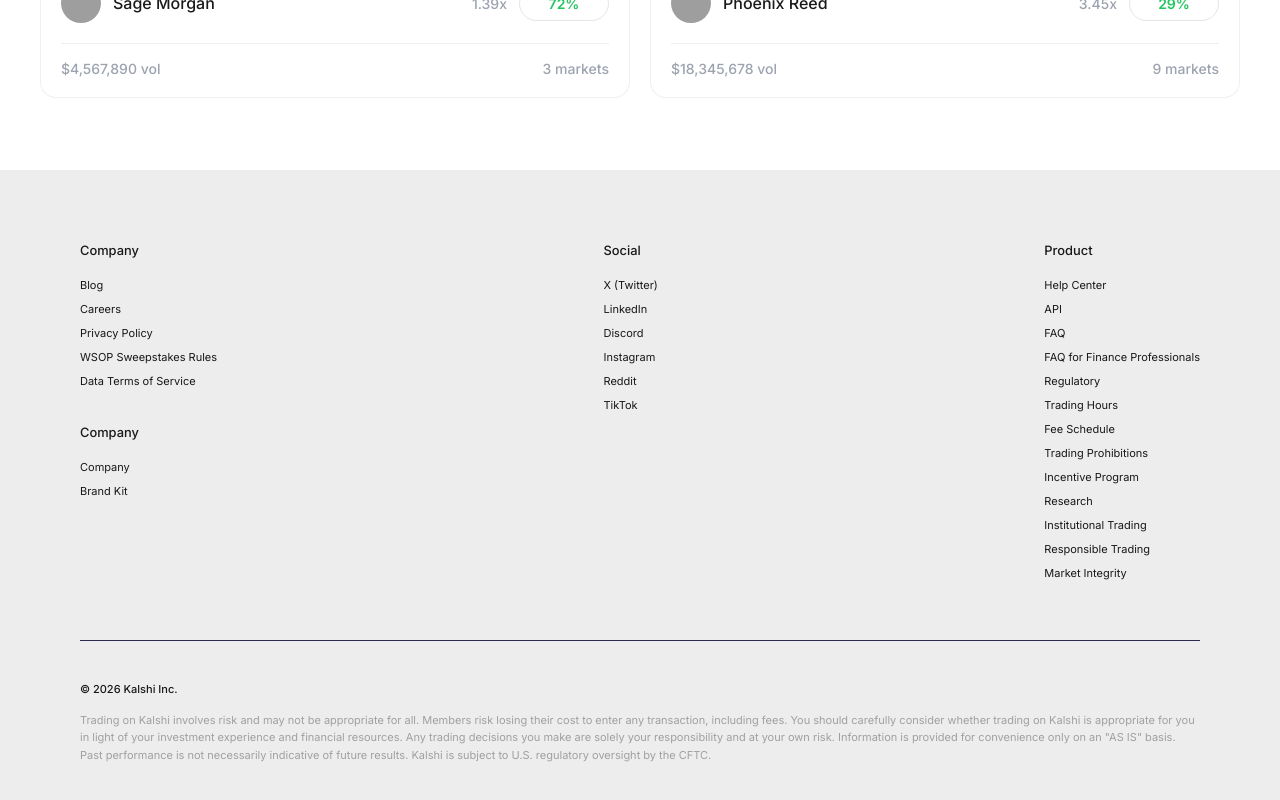
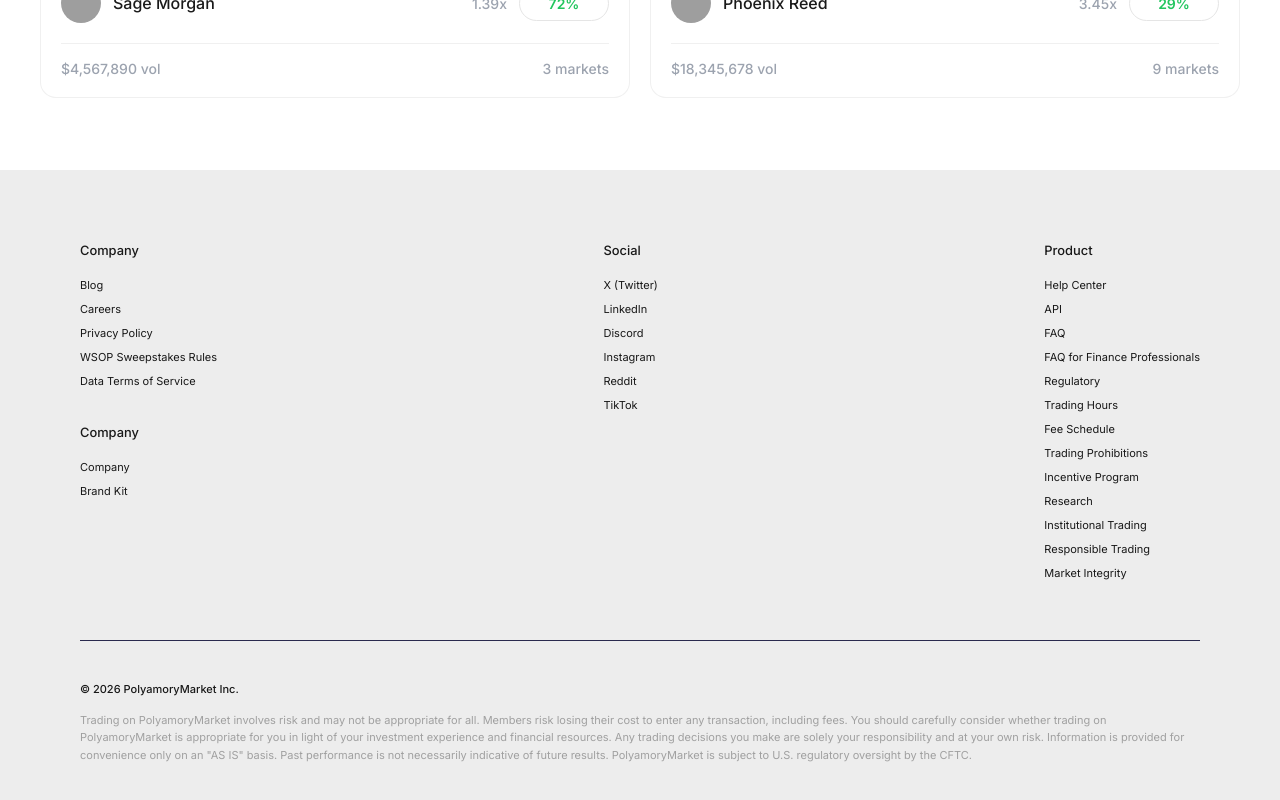
Before and after one commit to leviv/polyamory-market, a React (Vite) app: page /#/ in a window 1280 px wide. Shown: the part 1328-2128 px from the top of the page. Built offline with nearby package versions, Linux system fonts and the light colour scheme; grey boxes are pictures that could not be loaded.

Commit message:
rename kalshi lol

```diff
--- a/src/components/Footer.tsx
+++ b/src/components/Footer.tsx
@@ -64,9 +64,9 @@ export const Footer = () => {
       </div>
 
       <div className="footer__bottom">
-        <p className="footer__copyright">© 2026 Kalshi Inc.</p>
+        <p className="footer__copyright">© 2026 PolyamoryMarket Inc.</p>
         <p className="footer__disclaimer">
-          Trading on Kalshi involves risk and may not be appropriate for all. Members risk losing their cost to enter any transaction, including fees. You should carefully consider whether trading on Kalshi is appropriate for you in light of your investment experience and financial resources. Any trading decisions you make are solely your responsibility and at your own risk. Information is provided for convenience only on an "AS IS" basis. Past performance is not necessarily indicative of future results. Kalshi is subject to U.S. regulatory oversight by the CFTC.
+          Trading on PolyamoryMarket involves risk and may not be appropriate for all. Members risk losing their cost to enter any transaction, including fees. You should carefully consider whether trading on PolyamoryMarket is appropriate for you in light of your investment experience and financial resources. Any trading decisions you make are solely your responsibility and at your own risk. Information is provided for convenience only on an "AS IS" basis. Past performance is not necessarily indicative of future results. PolyamoryMarket is subject to U.S. regulatory oversight by the CFTC.
         </p>
       </div>
     </footer>
```
Also changed, not shown: 1 other file (tests, documents, lock files or other folders).
